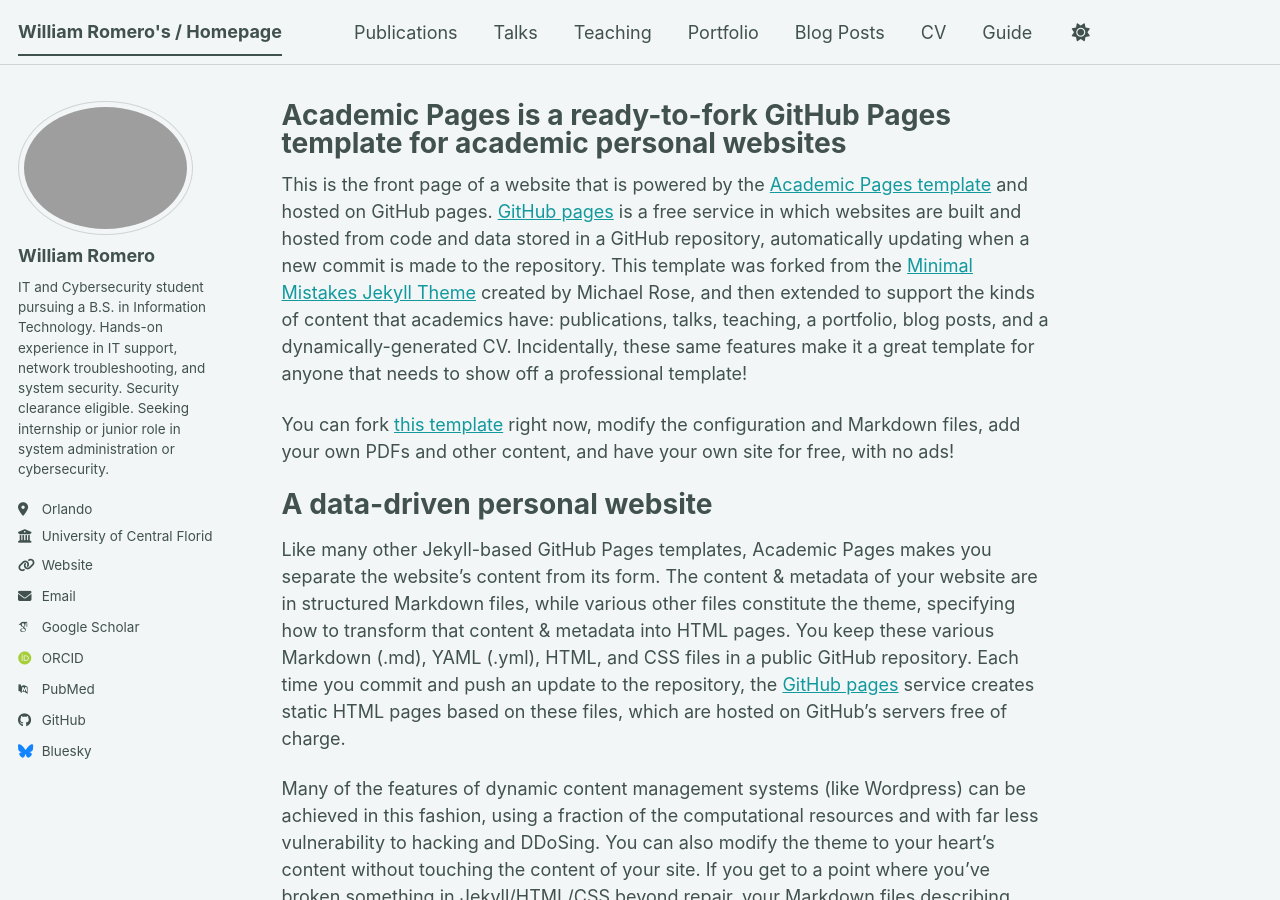
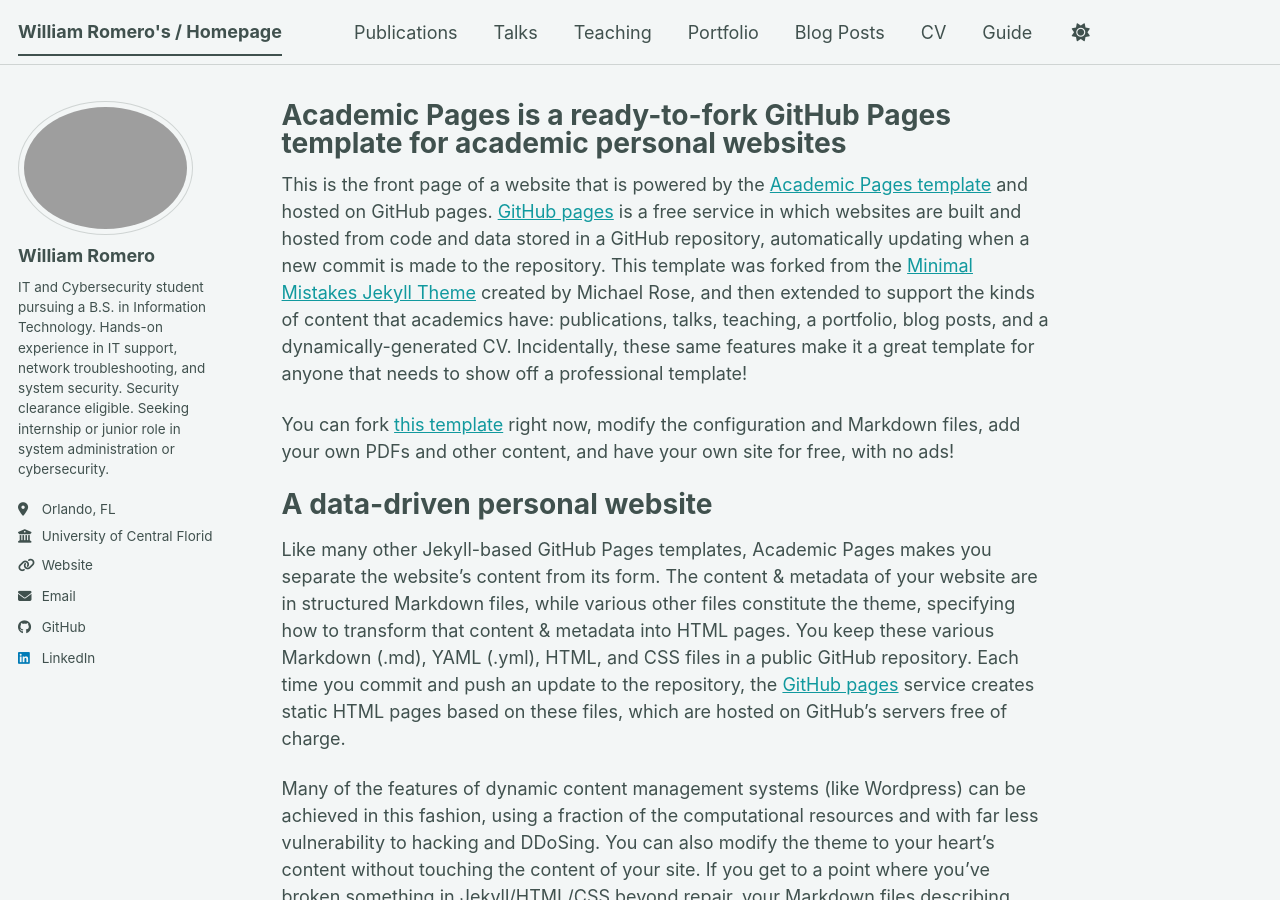
Before and after one commit to williamromero11/williamromero11.github.io, a Jekyll site: the page built from _pages/about.md, in a window 1280 px wide and 900 px high. Built offline with Jekyll 4.4.1, drawn with Linux system fonts in a browser that asks for light colours; some web fonts are replaced; a script bundle is joined from its source files by our own code; library files that are not in the unit come from our copies.

Commit message:
Update _config.yml

```diff
--- a/_config.yml
+++ b/_config.yml
@@ -26,61 +26,61 @@
   avatar           : "https://williamromero11.github.io/images/mee.png"
   name             : "William Romero"
   pronouns         : # example: "she/her"
-  bio              : "IT and Cybersecurity student pursuing a B.S. in Information Technology. Hands-on experience in IT support, network troubleshooting, and system security. Security clearance eligible. Seeking internship or junior role in system administration or cybersecurity. "
-  location         : "Orlando"
-  employer         : "University of Central Florida (Math Department) "
+  bio              : "IT and Cybersecurity student pursuing a B.S. in Information Technology. Hands-on experience in IT support, network troubleshooting, and system security. Security clearance eligible. Seeking internship or junior role in system administration or cybersecurity."
+  location         : "Orlando, FL"
+  employer         : "University of Central Florida"
   uri              : "https://williamromero11.github.io"
   email            : "wi424039@ucf.edu"
 
   # Academic websites
-  academia         : # URL
-  arxiv            : # URL - Update with the correct link to your profile
-  googlescholar    : "https://scholar.google.com/citations?user=PS_CX0AAAAAJ"
-  inspire-hep      : # URL
-  impactstory      : # URL
-  orcid            : "https://orcid.org/yourorcidurl"
-  semantic         : # URL
-  ssrn             : # URL
-  pubmed           : "https://www.ncbi.nlm.nih.gov/pubmed/?term=john+snow"
-  researchgate     : # URL
-  scopus           : # URL
-  zotero           : # URL
+  #academia         : # URL
+  #arxiv            : # URL - Update with the correct link to your profile
+  #googlescholar    : "https://scholar.google.com/citations?user=PS_CX0AAAAAJ"
+  #inspire-hep      : # URL
+  #impactstory      : # URL
+  #orcid            : "https://orcid.org/yourorcidurl"
+  #semantic         : # URL
+  #ssrn             : # URL
+  #pubmed           : "https://www.ncbi.nlm.nih.gov/pubmed/?term=john+snow"
+  #researchgate     : # URL
+  #scopus           : # URL
+  #zotero           : # URL
 
 
   # Repositories and software development
-  bitbucket        : # Username - Update with your username on the site
-  codepen          : # Username
-  dribbble         : # Username
-  github           : "academicpages"
-  kaggle           : # Username
-  stackoverflow    : # User number or user number and name (i.e., use "1" or "1/jeff-atwood")
+  #bitbucket        : # Username - Update with your username on the site
+  #codepen          : # Username
+  #dribbble         : # Username
+  github           : "williamromero11"
+  #kaggle           : # Username
+  #stackoverflow    : # User number or user number and name (i.e., use "1" or "1/jeff-atwood")
 
   # Social media
-  artstation       : # Username
-  bluesky          : "bsky.app" # Replace this with you Bluesky username
-  facebook         : # Username
-  flickr           : # Username
-  foursquare       : # Username
-  goodreads        : # Username
-  google_plus      : # Username
-  keybase          : # Username
-  instagram        : # Username
-  lastfm           : # Username
-  linkedin         : # Username
-  mastodon         : # URL
-  medium           : # URL
-  pinterest        : # Username
-  soundcloud       : # Username
-  steam            : # Username
-  telegram         : # URL
-  tumblr           : # Username
-  twitter          : # Username for X / Twitter
-  vine             : # Username
-  weibo            : # Username
-  wikipedia        : # Username
-  xing             : # Username
-  youtube          : # Username
-  zhihu            : # Username
+  #artstation       : # Username
+  #bluesky          : "bsky.app" # Replace this with you Bluesky username
+  #facebook         : # Username
+  #flickr           : # Username
+  #foursquare       : # Username
+  #goodreads        : # Username
+  #google_plus      : # Username
+  #keybase          : # Username
+  #instagram        : # Username
+  #lastfm           : # Username
+  linkedin         : "william-romero-pirela"
+  #mastodon         : # URL
+  #medium           : # URL
+  #pinterest        : # Username
+  #soundcloud       : # Username
+  #steam            : # Username
+  #telegram         : # URL
+  #tumblr           : # Username
+  #twitter          : # Username for X / Twitter
+  #vine             : # Username
+  #weibo            : # Username
+  #wikipedia        : # Username
+  #xing             : # Username
+  #youtube          : # Username
+  #zhihu            : # Username
 
 # Publication Category - The following the list of publication categories and their headings
 publication_category:
```
